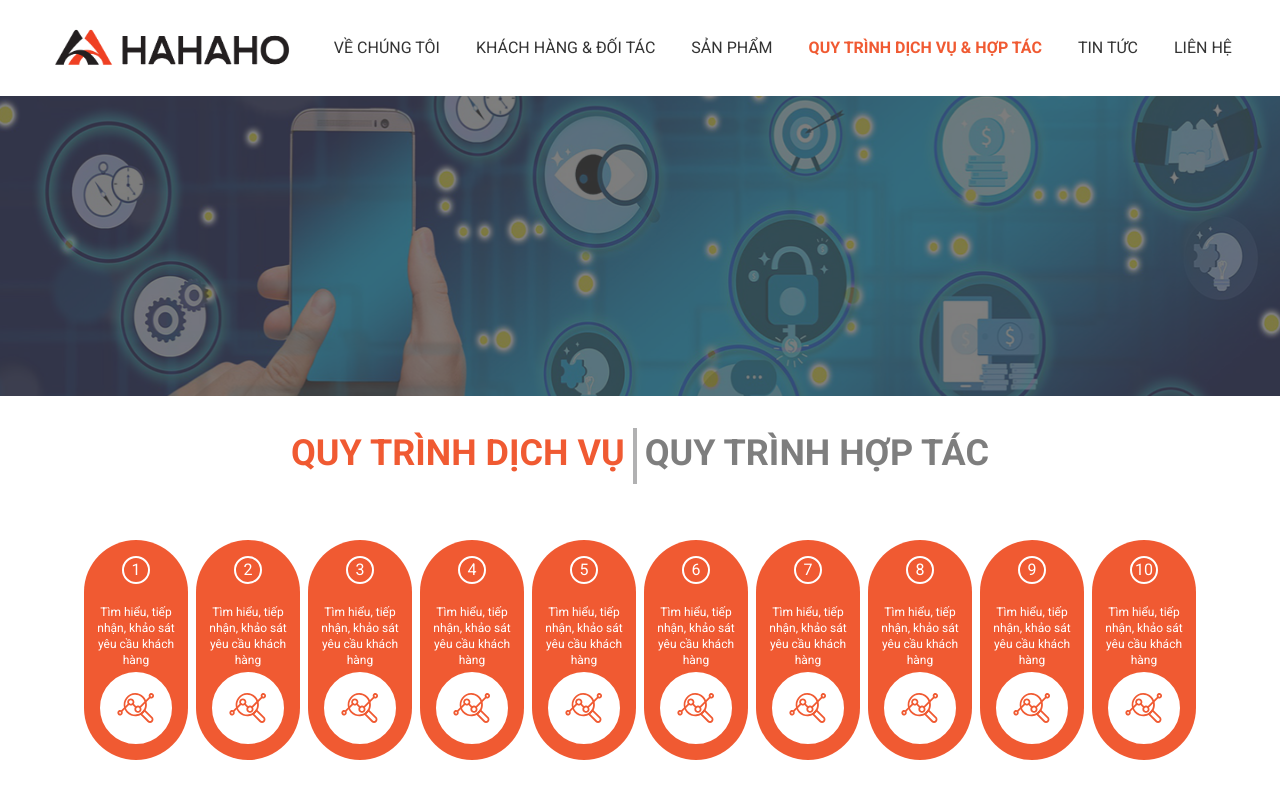
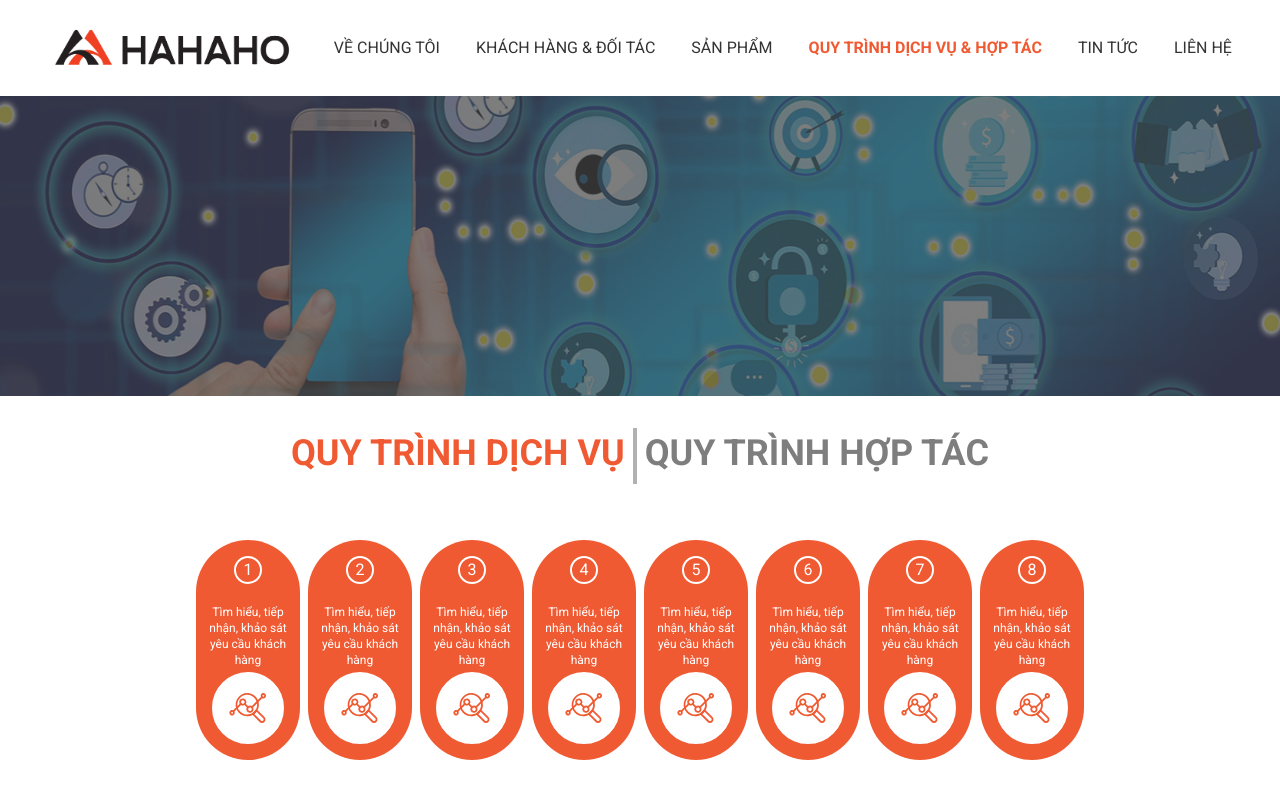
Before and after one commit to l15c/hahaho-vn, a Next.js app: page /quy-trinh-dich-vu in a window 1280 px wide. Shown: the top 800 px of the page. Built offline with nearby package versions, Linux system fonts and the light colour scheme.

Commit message:
revise something

```diff
--- a/app/(main)/khach-hang-&-doi-tac/khach-hang-tieu-bieu/page.tsx
+++ b/app/(main)/khach-hang-&-doi-tac/khach-hang-tieu-bieu/page.tsx
@@ -12,7 +12,7 @@ export default function Page() {
     <>
       <Banner />
       <h1 className="h-[100px] w-full bg-[#F8F8F9] py-9 text-center text-4xl font-semibold uppercase text-primary">
-        Khác hàng tiêu biểu
+        Khách hàng tiêu biểu
       </h1>
       <p className="mx-auto w-[896px] py-6 text-justify text-2xl leading-[140%]">
         HAHAHO đã triển khai thành công nhiều dự án chuyển đổi số cho các doanh
--- a/app/(main)/ve-chung-toi/lanh-dao/page.tsx
+++ b/app/(main)/ve-chung-toi/lanh-dao/page.tsx
@@ -1,14 +1,24 @@
 import { Banner, Content } from '@/sections/about-us/lanh-dao';
+import axios from 'axios';
 
 export const metadata = {
   title: 'Đội ngũ lãnh đạo | HAHAHO',
   description: '',
 };
 
-export default function Page() {
+export default  async function Page() {
+  const data = await axios
+    .get('https://cms.hahaho.xyz/api/leadership-page', {
+      params: {
+        populate: { Banner: { populate: '*' }, Leaderships: { populate: '*' } },
+      },
+    })
+    .then((response) => {
+      return response;
+    });
   return (
     <>
-      <Banner />
+      <Banner bannerData={data?.data.data.attributes.Banner} height={300}/>
       <Content />
     </>
   );
--- a/package.json
+++ b/package.json
@@ -13,6 +13,7 @@
     "@types/react": "18.2.6",
     "@types/react-dom": "18.2.4",
     "autoprefixer": "10.4.14",
+    "axios": "^1.4.0",
     "daisyui": "^2.51.6",
     "eslint": "8.41.0",
     "eslint-config-next": "13.4.3",
--- /dev/null
+++ b/sections/banner/banner.tsx
@@ -0,0 +1,39 @@
+'use client';
+
+import Image from 'next/image';
+import { m } from 'framer-motion';
+import { MotionContainer, varFade } from '@/components/animate';
+type Props = {
+  bannerData: object;
+  height: number;
+}
+
+export default function Banner({ bannerData, height }: Props) {
+  return (
+    <MotionContainer>
+      <section
+        className="relative mx-auto  max-w-[1920px]"
+        style={{ height: height }}
+      >
+        <div className="absolute h-full w-full bg-[#484848]" />
+        <Image
+          alt="Banner đội ngũ lãnh đạo"
+          src="/images/lanh-dao/banner.png"
+          width={0}
+          height={0}
+          priority
+          sizes="100vw"
+          className="h-full w-full object-fill mix-blend-soft-light"
+        />
+        <div className="absolute top-0 grid h-full w-full text-white">
+          <m.p
+            variants={varFade({ durationIn: 0.7 }).inDown}
+            className="m-auto text-4xl font-bold uppercase"
+          >
+            Đội ngũ lãnh đạo
+          </m.p>
+        </div>
+      </section>
+    </MotionContainer>
+  );
+}
--- a/sections/news/listContent.tsx
+++ b/sections/news/listContent.tsx
@@ -1,6 +1,7 @@
 'use client'
 
 import {  usePathname } from "next/navigation";
+import Link from 'next/link';
 
 type Props = {};
 const listPage = [
@@ -35,12 +36,12 @@ const ListContent = (props: Props) => {
                 key={index}
                 className="group menu-title flex h-14 text-left align-middle text-black !opacity-100 hover:bg-primary hover:text-white"
               >
-                <a
+                <Link
                   href={item.link}
                   className=" my-auto text-2xl font-normal !opacity-100  group-hover:text-white "
                 >
                   {item.name}
-                </a>
+                </Link>
               </li>
             ))}
           </ul>
--- a/sections/quy-trinh-dich-vu-va-hop-tac/index.ts
+++ b/sections/quy-trinh-dich-vu-va-hop-tac/index.ts
@@ -1,3 +1,6 @@
+import exp from "constants";
+
 export { default as Banner } from "./banner";
 export { default as step } from "./step";
 export { default as QuyTrinhDichVu } from "./quy-trinh-dich-vu";
+export { default as QuyTrinh } from "./quy-trinh";
--- a/sections/quy-trinh-dich-vu-va-hop-tac/quy-trinh-hop-tac.tsx
+++ /dev/null
@@ -1,41 +0,0 @@
-import React from 'react'
-import Step from './step';
-
-type Props = {}
-const data = [
-  {step:1,
-  description:"Tìm hiểu, tiếp nhận, khảo sát yêu cầu khách hàng "},
-  {step:2,
-  description:"Tìm hiểu, tiếp nhận, khảo sát yêu cầu khách hàng "},
-  {step:3,
-  description:"Tìm hiểu, tiếp nhận, khảo sát yêu cầu khách hàng "},
-  {step:4,
-  description:"Tìm hiểu, tiếp nhận, khảo sát yêu cầu khách hàng "},
-  {step:5,
-  description:"Tìm hiểu, tiếp nhận, khảo sát yêu cầu khách hàng "},
-  {step:6,
-  description:"Tìm hiểu, tiếp nhận, khảo sát yêu cầu khách hàng "},
-  {step:7,
-  description:"Tìm hiểu, tiếp nhận, khảo sát yêu cầu khách hàng "},
-  {step:8,
-  description:"Tìm hiểu, tiếp nhận, khảo sát yêu cầu khách hàng "},
-
-]
-
-
-const QuyTrinhHopTac = (props: Props) => {
-  return (
-    <div>
-      <div className="flex justify-center px-44  ">
-        {data.map((item, index) => {
-          return (
-            <div key={index} className="mx-1">
-              <Step steps={item.step} description={item.description} />
-            </div>
-          );
-        })}
-      </div>
-    </div>
-  );
-}
-export default QuyTrinhHopTac;
--- /dev/null
+++ b/sections/quy-trinh-dich-vu-va-hop-tac/quy-trinh.tsx
@@ -0,0 +1,25 @@
+import React from 'react'
+import Step from './step';
+import { type } from 'os';
+
+
+type Props = {
+  quytrinh: { step: number; description: string }[];
+}
+
+const QuyTrinh = ({quytrinh}:Props) => {
+  return (
+    <div>
+      <div className="flex justify-center px-44 ">
+        {quytrinh.map((item, index) => {
+          return (
+            <div key={index} className="mx-1">
+              <Step steps={item.step} description={item.description} />
+            </div>
+          );
+        })}
+      </div>
+    </div>
+  );
+};
+export default QuyTrinh;
--- a/sections/quy-trinh-dich-vu-va-hop-tac/tab-dich-vu-va-hop-tac.tsx
+++ b/sections/quy-trinh-dich-vu-va-hop-tac/tab-dich-vu-va-hop-tac.tsx
@@ -1,10 +1,19 @@
 "use client";
 
 import React, { useState } from "react";
-import QuyTrinhDichVu from "./quy-trinh-dich-vu";
-import QuyTrinhHopTac from "./quy-trinh-hop-tac";
+import QuyTrinh from "./quy-trinh";
 
 type Props = {};
+const hoptac = [
+  { step: 1, description: 'Tìm hiểu, tiếp nhận, khảo sát yêu cầu khách hàng ' },
+  { step: 2, description: 'Tìm hiểu, tiếp nhận, khảo sát yêu cầu khách hàng ' },
+  { step: 3, description: 'Tìm hiểu, tiếp nhận, khảo sát yêu cầu khách hàng ' },
+  { step: 4, description: 'Tìm hiểu, tiếp nhận, khảo sát yêu cầu khách hàng ' },
+  { step: 5, description: 'Tìm hiểu, tiếp nhận, khảo sát yêu cầu khách hàng ' },
+  { step: 6, description: 'Tìm hiểu, tiếp nhận, khảo sát yêu cầu khách hàng ' },
+  { step: 7, description: 'Tìm hiểu, tiếp nhận, khảo sát yêu cầu khách hàng ' },
+  { step: 8, description: 'Tìm hiểu, tiếp nhận, khảo sát yêu cầu khách hàng ' },
+];
 
 const TabDichVuVaHopTac = (props: Props) => {
   const [tab, setTab] = useState("dich-vu");
@@ -20,9 +29,9 @@ const TabDichVuVaHopTac = (props: Props) => {
       <div className="mb-14 mt-8 flex justify-center text-center">
         <h1
           className={`inset-0 mx-2 cursor-pointer text-4xl font-bold uppercase leading-[140%] ${
-            tab === "dich-vu"
-              ? "text-primary"
-              : "text-black opacity-50 hover:text-primary"
+            tab === 'dich-vu'
+              ? 'text-primary'
+              : 'text-black opacity-50 hover:text-primary'
           } `}
           onClick={handleChangeTab}
         >
@@ -31,16 +40,16 @@ const TabDichVuVaHopTac = (props: Props) => {
         <div className="h-14 border-2 border-[#b1b1b2] "></div>
         <h1
           className={`mx-2 cursor-pointer text-4xl font-bold uppercase leading-[140%] ${
-            tab === "hop-tac"
-              ? "text-primary"
-              : "text-black opacity-50 hover:text-primary"
+            tab === 'hop-tac'
+              ? 'text-primary'
+              : 'text-black opacity-50 hover:text-primary'
           }`}
           onClick={handleChangeTab}
         >
           Quy trình hợp tác
         </h1>
       </div>
-      {tab === "dich-vu" ? <QuyTrinhDichVu /> : <QuyTrinhHopTac />}
+      <QuyTrinh quytrinh={hoptac} />
     </>
   );
 };
```
Also changed, not shown: api/index.ts (added, +8 -0 lines), 1 other file (tests, documents, lock files or other folders).
